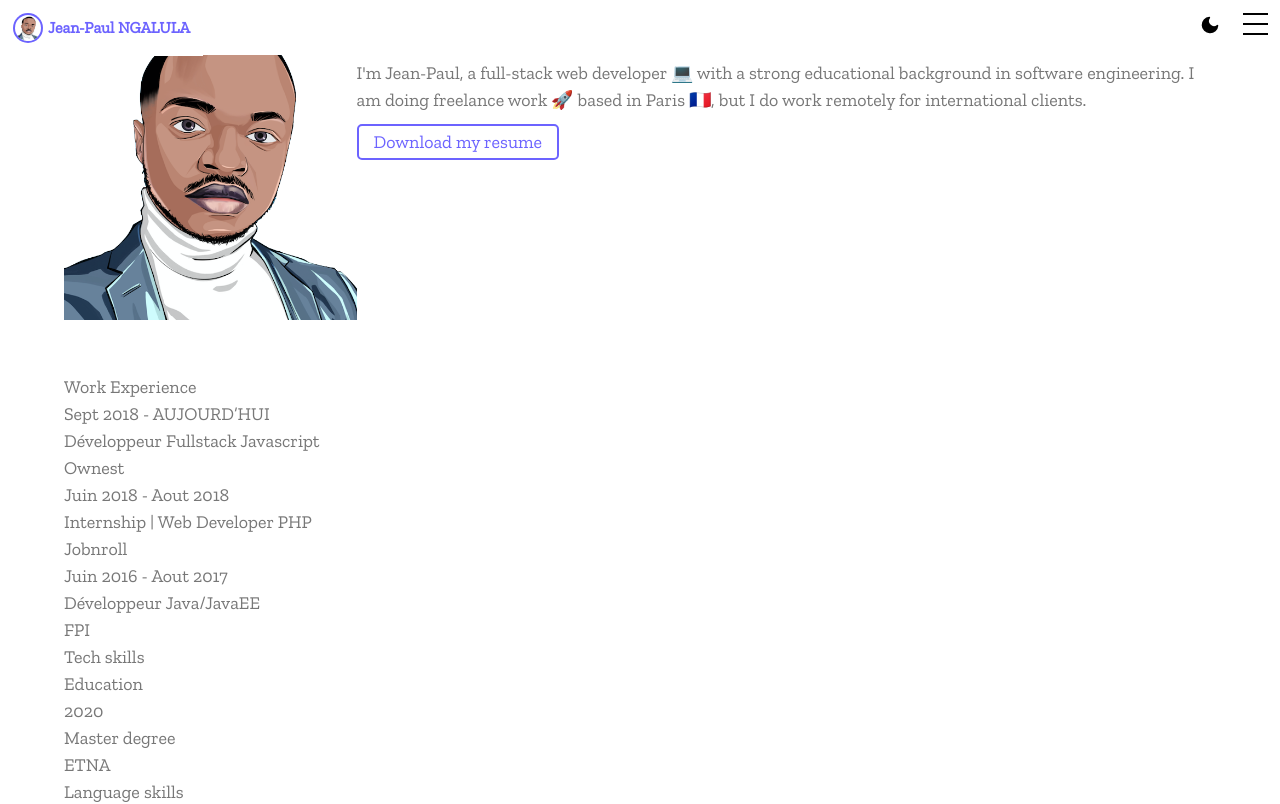
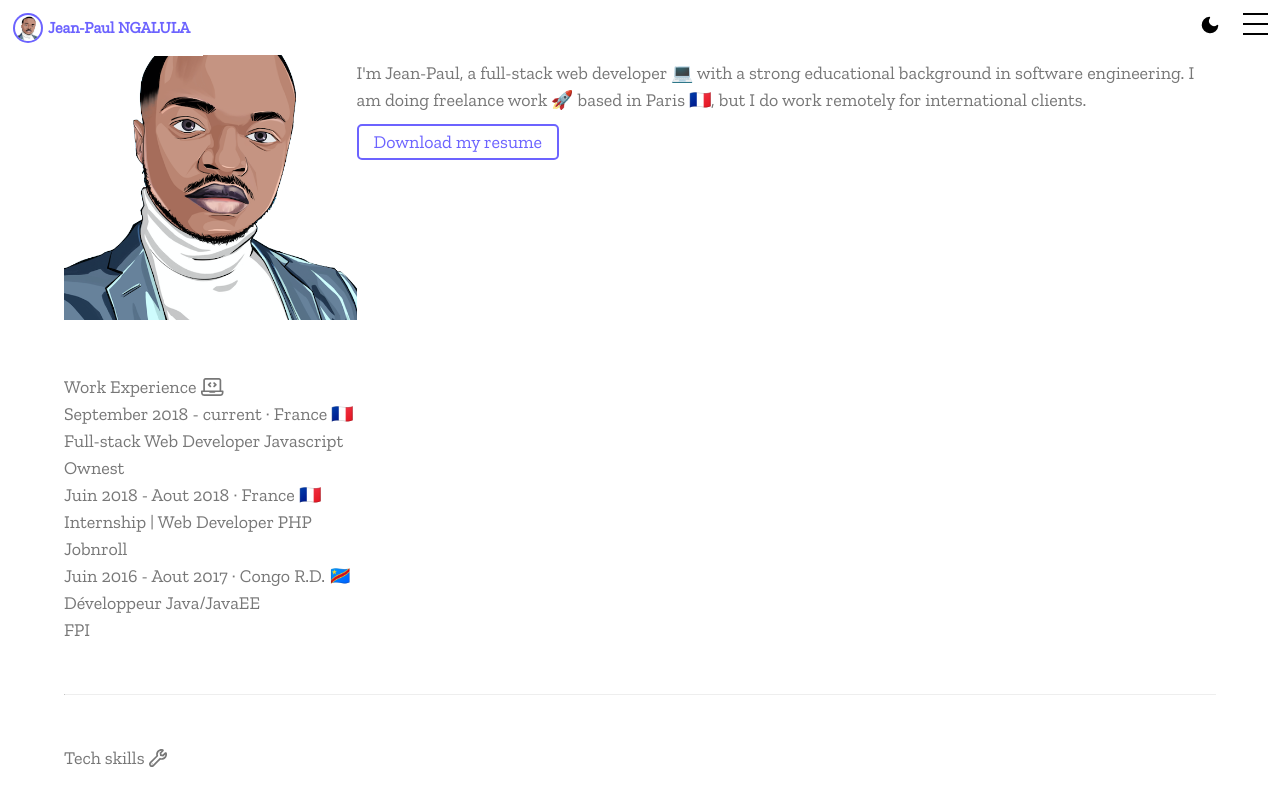
Before and after one commit to anyishxyi/mulume.dev, a Vue app: page /#/about in a window 1280 px wide. Shown: the top 804 px of the page. Built offline with nearby package versions, Linux system fonts and the light colour scheme.

Commit message:
adding skill section

```diff
--- a/src/assets/styles/index.scss
+++ b/src/assets/styles/index.scss
@@ -473,6 +473,9 @@ hr {
   box-sizing: content-box;
   height: 0;
   overflow: visible;
+  border-top: 1px var(--text-normal-color);
+  margin-top: 50px;
+  margin-bottom: 50px;
 }
 
 [hidden],
--- a/src/assets/styles/laptops.scss
+++ b/src/assets/styles/laptops.scss
@@ -311,16 +311,12 @@
           display: flex;
           padding-bottom: 20px;
           .container {
-            // position: absolute;
             margin: auto;
-            // left: 50%;
-            // top: 50%;
-            // transform: translate(-50%, -50%);
             .ping {
               background: var(--ping-animation);
               border-radius: 50%;
-              width: 20px;
-              height: 20px;
+              width: 15px;
+              height: 15px;
             }
             @keyframes load {
               0% {
@@ -340,15 +336,16 @@
           .content {
             width: 95%;
             .periode {
-
+              // font-size: 25px;
             }
             .role {
               color: var(--text-primary-color);
               font-weight: 700;
-              font-size: 20px;
+              font-size: 24px;
             }
             .entreprise {
               font-weight: 700;
+              font-size: 20px;
             }
           }
         }
--- a/src/pages/about/index.vue
+++ b/src/pages/about/index.vue
@@ -13,7 +13,7 @@
 			</div>
 		</div>
 		<div class="content">
-			<div class="title">Work Experience</div>
+			<div class="title">Work Experience <svg aria-hidden="true" focusable="false" data-prefix="far" data-icon="laptop-code" role="img" xmlns="http://www.w3.org/2000/svg" viewBox="0 0 640 512" class="svg-inline--fa fa-laptop-code fa-w-20"><path fill="currentColor" d="M624 352h-48V64c0-35.2-28.8-64-64-64H128C92.8 0 64 28.8 64 64v288H16c-8.8 0-16 7.2-16 16v48c0 52.8 43.2 96 96 96h448c52.8 0 96-43.2 96-96v-48c0-8.8-7.2-16-16-16zM112 64c0-8.67 7.33-16 16-16h384c8.67 0 16 7.33 16 16v288H112V64zm480 352c0 26.47-21.53 48-48 48H96c-26.47 0-48-21.53-48-48v-16h180.9c5.57 9.39 15.38 16 27.1 16h128c11.72 0 21.52-6.61 27.1-16H592v16zM277.66 261.65l11.31-11.31c6.25-6.25 6.25-16.38 0-22.63L253.25 192l35.71-35.72c6.25-6.25 6.25-16.38 0-22.63l-11.31-11.31c-6.25-6.25-16.38-6.25-22.63 0l-58.34 58.34c-6.25 6.25-6.25 16.38 0 22.63l58.34 58.34c6.25 6.25 16.39 6.25 22.64 0zm73.38-11.3l11.31 11.31c6.25 6.25 16.38 6.25 22.63 0l58.34-58.34c6.25-6.25 6.25-16.38 0-22.63l-58.34-58.34c-6.25-6.25-16.38-6.25-22.63 0l-11.31 11.31c-6.25 6.25-6.25 16.38 0 22.63L386.75 192l-35.71 35.72c-6.25 6.25-6.25 16.38 0 22.63z" class=""></path></svg></div>
 			<div class="works">
 				<div class="work flex">
 					<div class="container">
@@ -21,8 +21,8 @@
 						<div class="ping anime-ping"></div>
 					</div>
 					<div class="content">
-						<div class="periode">Sept 2018 - AUJOURD’HUI</div>
-						<div class="role">Développeur Fullstack Javascript</div>
+						<div class="periode">September 2018 - current · France 🇫🇷</div>
+						<div class="role">Full-stack Web Developer Javascript</div>
 						<div class="entreprise">Ownest</div>
 					</div>
 				</div>
@@ -31,7 +31,7 @@
 						<div class="ping"></div>
 					</div>
 					<div class="content">
-						<div class="periode">Juin 2018 - Aout 2018</div>
+						<div class="periode">Juin 2018 - Aout 2018 · France 🇫🇷</div>
 						<div class="role">Internship | Web Developer PHP</div>
 						<div class="entreprise">Jobnroll</div>
 					</div>
@@ -41,14 +41,16 @@
 						<div class="ping"></div>
 					</div>
 					<div class="content">
-						<div class="periode">Juin 2016 - Aout 2017</div>
+						<div class="periode">Juin 2016 - Aout 2017  · Congo R.D. 🇨🇩</div>
 						<div class="role">Développeur Java/JavaEE</div>
 						<div class="entreprise">FPI</div>
 					</div>
 				</div>
 			</div>
-			<div class="title">Tech skills</div>
+			<hr>
+			<div class="title">Tech skills <svg aria-hidden="true" focusable="false" data-prefix="far" data-icon="wrench" role="img" xmlns="http://www.w3.org/2000/svg" viewBox="0 0 512 512" class="svg-inline--fa fa-wrench fa-w-16"><path fill="currentColor" d="M507.48 117.18c-3-12.17-12.41-21.79-24.5-25.15-12.1-3.34-25.16.11-33.97 8.97l-58.66 58.63-32.44-5.4-5.38-32.41 58.67-58.64c8.84-8.89 12.28-21.92 8.91-33.99-3.38-12.11-13.06-21.5-25.29-24.53-53.09-13.19-107.91 2.07-146.54 40.69-37.63 37.62-52.6 91.37-40.72 143.27L24.04 372.06C8.53 387.53 0 408.12 0 430.02s8.53 42.49 24.04 57.97C39.51 503.47 60.1 512 82.01 512c21.88 0 42.47-8.53 57.98-24.01l183.34-183.26c51.79 11.87 105.64-3.14 143.49-40.93 38.09-38.1 53.69-94.27 40.66-146.62zm-74.61 112.69c-28.47 28.46-70.2 38.1-109.01 25.21l-14.06-4.69-203.75 203.67c-12.85 12.84-35.29 12.81-48.07 0-6.44-6.42-9.97-14.96-9.97-24.04 0-9.08 3.53-17.61 9.97-24.03l203.84-203.78-4.63-14.03c-12.81-38.9-3.22-80.62 25.04-108.9 20.35-20.32 47.19-31.24 75.04-31.24h1.12l-57.32 57.3 15.13 90.59 90.57 15.09 57.35-57.29c.32 28.26-10.62 55.52-31.25 76.14zM88.01 408.02c-8.84 0-16 7.16-16 16s7.16 16 16 16 16-7.16 16-16-7.16-16-16-16z" class=""></path></svg></div>
 			<div class="skills"></div>
+			<hr>
 			<div class="title">Education</div>
 			<div class="education">
 				<div class="pulse"></div>
```
